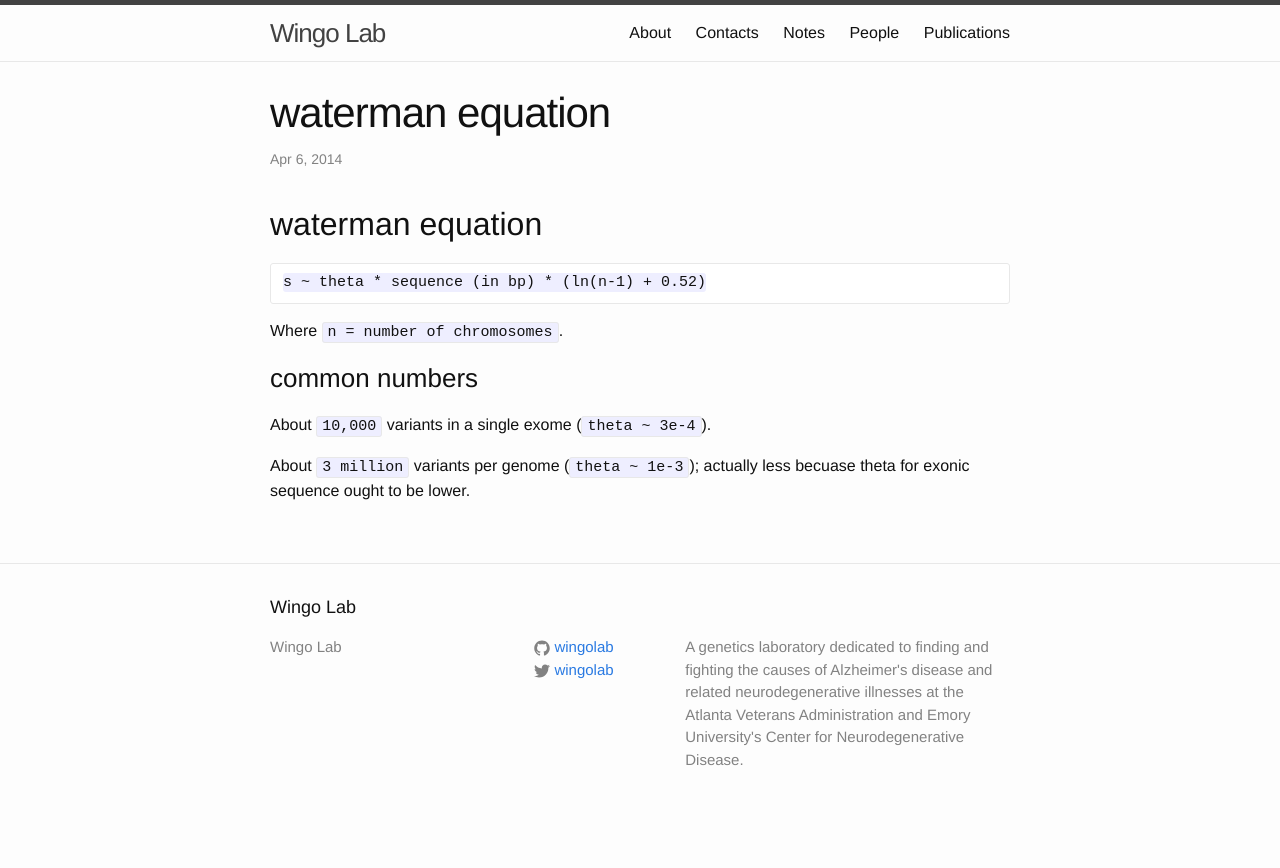
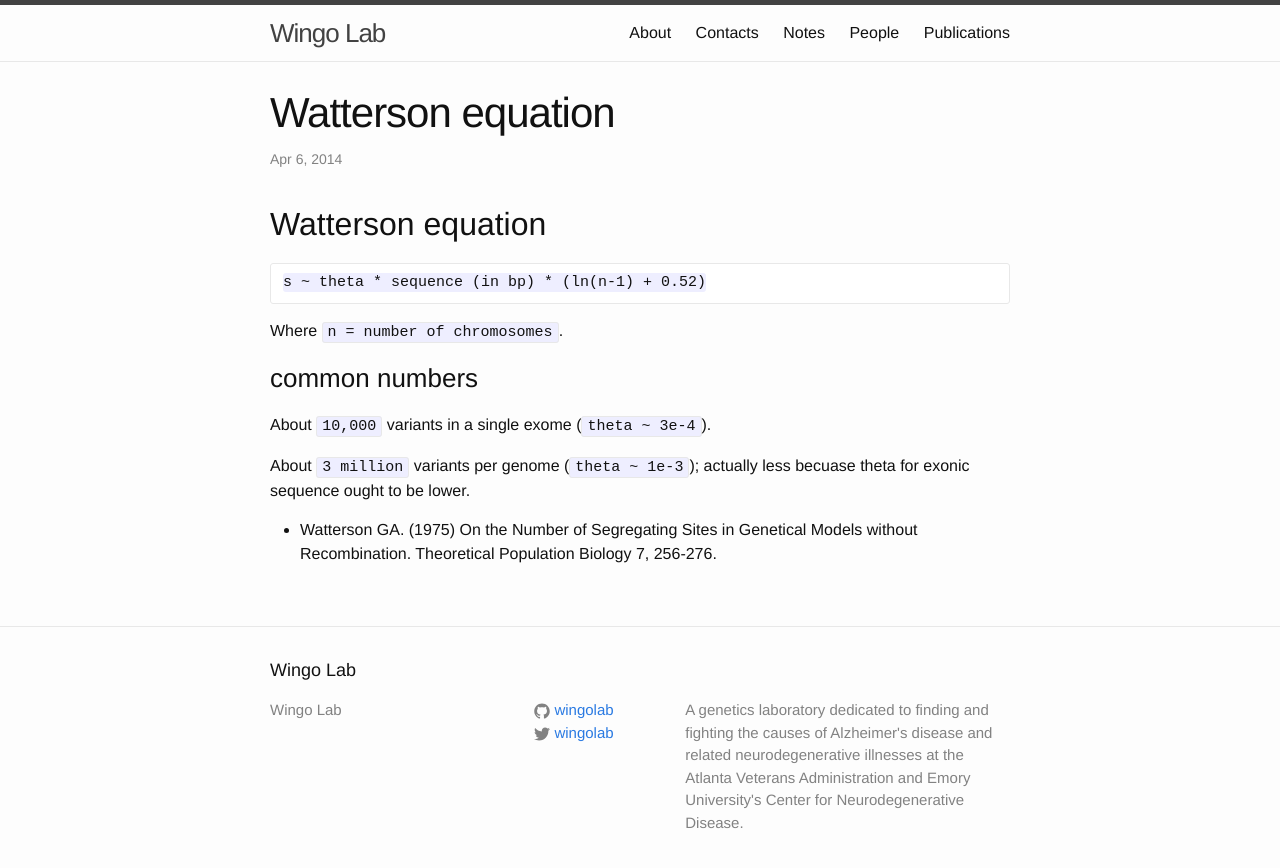
Before and after one commit to wingolab/wingolab.github.io, a Jekyll site: the page built from _posts/2014-04-05-watterson-equation.markdown, in a window 1280 px wide. Shown: the top 868 px of the page. Built offline with Jekyll 4.4.1, drawn with Linux system fonts in a browser that asks for light colours.

Commit message:
fixed post with embarassing substitution of waterman for watterson

```diff
--- a/_posts/2014-04-05-waterman-equation.markdown
+++ b/_posts/2014-04-05-watterson-equation.markdown
@@ -1,9 +1,9 @@
 ---
 layout: post
-title: waterman equation
+title: Watterson equation
 date: 2014-04-05 21:28:08.000000000 -04:00
 ---
-##waterman equation
+## Watterson equation
 
     s ~ theta * sequence (in bp) * (ln(n-1) + 0.52)
 
@@ -14,3 +14,5 @@ Where `n = number of chromosomes`.
 About `10,000` variants in a single exome (`theta ~ 3e-4`).
 
 About `3 million` variants per genome (`theta ~ 1e-3`); actually less becuase theta for exonic sequence ought to be lower.
+
+* Watterson GA. (1975) On the Number of Segregating Sites in Genetical Models without Recombination. Theoretical Population Biology 7, 256-276.
```
